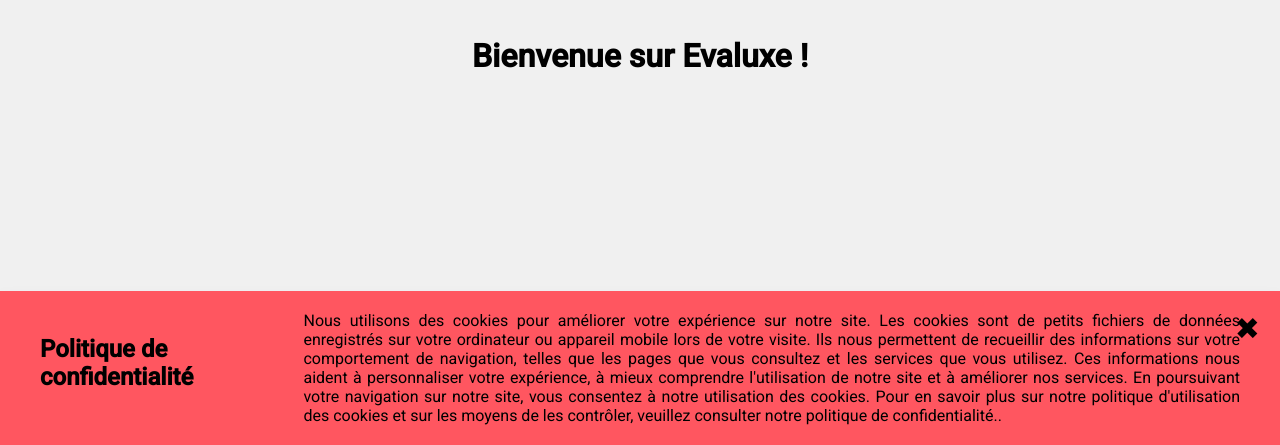
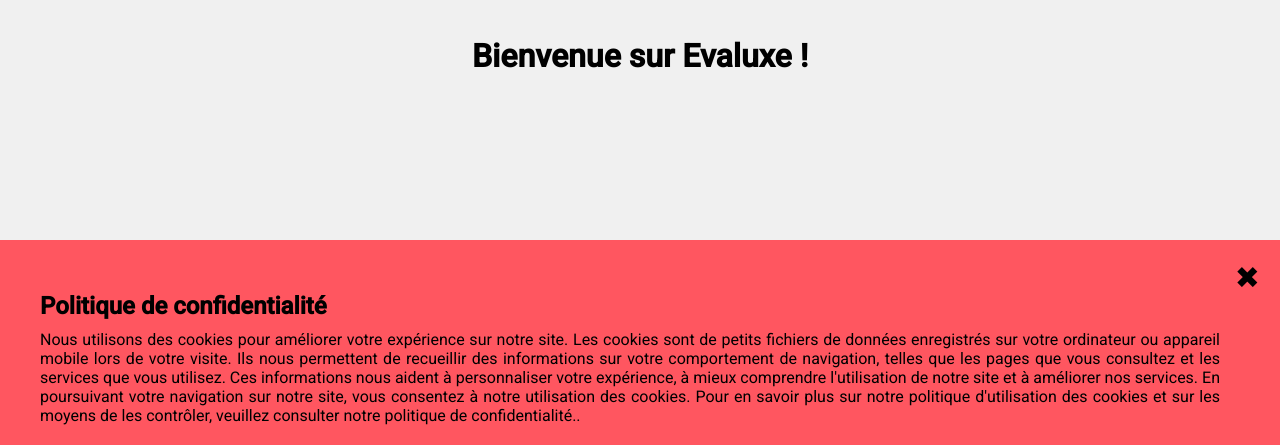
Before and after one commit to PaulGodek/SAE-Evaluxe, a PHP site: the page made by web/controleurFrontal.php in a window 1280 px wide. Shown: the part 355-800 px from the top of the page. Run offline with PHP 8.4, Linux system fonts and the light colour scheme.

Commit message:
fix banner

```diff
--- a/ressources/css/homestyle.css
+++ b/ressources/css/homestyle.css
@@ -311,34 +311,42 @@ legend {
     background-color: var(--rougeUM);
     color: #000;
     padding: 20px;
+    text-align: center;
+    z-index: 1000;
     display: flex;
     justify-content: space-between;
     align-items: center;
+    flex-wrap: wrap;
     z-index: 12;
 }
 
 #cookie-banner h2 {
     font-size: 1.5em;
-    margin: 0 20px 10px 20px;
+    margin-bottom: 10px;
+    margin-left: 20px;
     flex-basis: 100%;
+    text-align: left;
 }
 
 #cookie-banner p {
-    margin: 0 20px;
+    display: inline-block;
+    vertical-align: middle;
+    margin: 0 40px 0 20px;
+    justify-content: center;
     text-align: justify;
 }
 
 #cookie-banner a {
-    background: none;
+    background-color: transparent;
+    border: none;
     color: #000;
+    cursor: pointer;
     font-size: 20px;
-    cursor: pointer;
     position: absolute;
     right: 20px;
     top: 20px;
     text-decoration: none;
 }
-
 #cookie-banner .close-button {
     font-size: 30px;
 }
```
